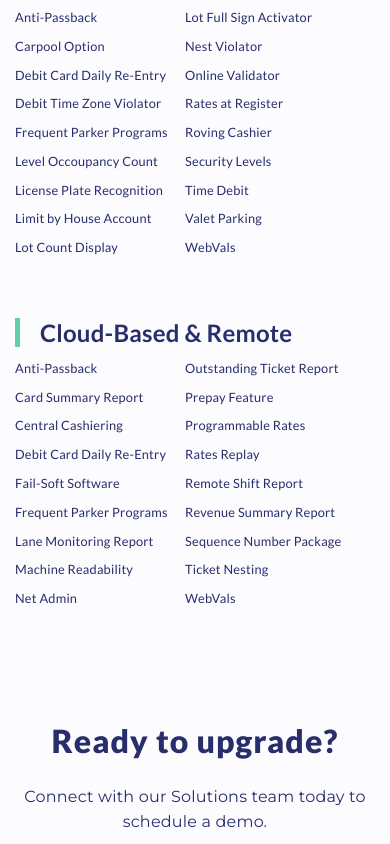
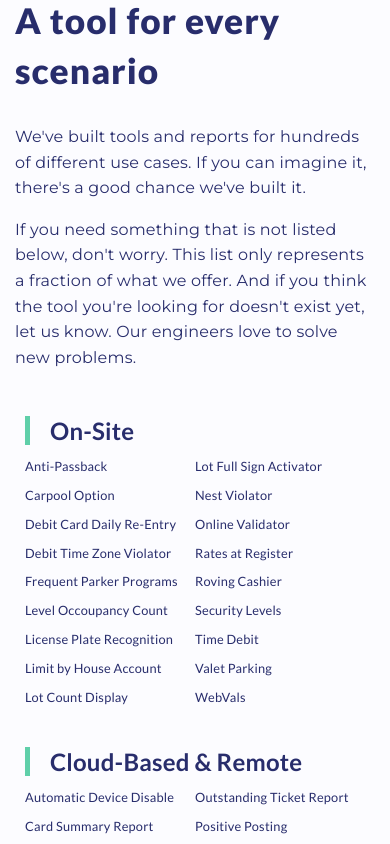
Before and after one commit to justinshane13/aether, a Next.js app: page /software in a window 390 px wide. Shown: the part 1120-1964 px from the top of the page. Built offline with nearby package versions, Linux system fonts and the light colour scheme.

Commit message:
reformat software page section2

```diff
--- a/pages/software.js
+++ b/pages/software.js
@@ -34,6 +34,9 @@ const Software = () => {
                         </div>
                     </div>
                     <div className={styles.softwareSection2}>
+                        <h2>A tool for every scenario</h2>
+                        <p>We've built tools and reports for hundreds of different use cases. If you can imagine it, there's a good chance we've built it.</p>
+                        <p>If you need something that is not listed below, don't worry. This list only represents a fraction of what we offer. And if you think the tool you're looking for doesn't exist yet, let us know. Our engineers love to solve new problems.</p>
                         <div className={styles.softwareSection2ListsContainer}>
                             <div className={styles.softwareSection2OnSite}>
                                 <h2>On-Site</h2>
@@ -66,18 +69,19 @@ const Software = () => {
                                 <h2>Cloud-Based & Remote</h2>
                                 <div>
                                     <div>
-                                        <p>Anti-Passback</p>
+                                        <p>Automatic Device Disable</p>
                                         <p>Card Summary Report</p>
                                         <p>Central Cashiering</p>
-                                        <p>Debit Card Daily Re-Entry</p>
+                                        <p>Credit Card Processing</p>
                                         <p>Fail-Soft Software</p>
-                                        <p>Frequent Parker Programs</p>
+                                        <p>Home Garage Satellite</p>
                                         <p>Lane Monitoring Report</p>
                                         <p>Machine Readability</p>
                                         <p>Net Admin</p>
                                     </div>
                                     <div>
                                         <p>Outstanding Ticket Report</p>
+                                        <p>Positive Posting</p>
                                         <p>Prepay Feature</p>
                                         <p>Programmable Rates</p>
                                         <p>Rates Replay</p>
@@ -85,7 +89,6 @@ const Software = () => {
                                         <p>Revenue Summary Report</p>
                                         <p>Sequence Number Package</p>
                                         <p>Ticket Nesting</p>
-                                        <p>WebVals</p>
                                     </div>
                                 </div>
                             </div>
--- a/styles/Software.module.css
+++ b/styles/Software.module.css
@@ -59,7 +59,23 @@
 
 .softwareSection2 {
     padding: 0px 50px;
-    display: flex;
+}
+
+.softwareSection2 > h2 {
+    font-weight: 900;
+    font-size: 2.2em;
+    line-height: 140%;
+    letter-spacing: 1px;
+    color: #282D6C;
+    max-width: 560px;
+}
+
+.softwareSection2 > p {
+    font-family: 'Montserrat';
+    font-weight: 400;
+    font-size: 1.1em;
+    line-height: 160%;
+    color: #282D6C;
 }
 
 .softwareSection2ListsContainer {
@@ -104,19 +120,43 @@
 
 @media (max-width: 1250px) {
     .softwareSection1 {
-        padding: 0px 0px;
+        padding: 0px;
     }
 
     .softwareSection1 > div > div > p {
         font-size: 1em;
     }
 
-    .softwareSection2ListsContainer {
-        flex-direction: column;
+    .softwareSection2 {
+        padding: 0px;
     }
 
-    .softwareSection2Cloud {
-        margin-top: 50px;
+    .softwareSection2 > p {
+        font-size: 1em;
+    }
+
+    .softwareSection2OnSite > h2 {
+        font-size: 1.5em;
+    }
+
+    .softwareSection2OnSite > div > div {
+        min-width: 200px;
+    }
+
+    .softwareSection2OnSite > div > div > p {
+        font-size: .9em;
+    }
+
+    .softwareSection2Cloud > h2 {
+        font-size: 1.5em;
+    }
+
+    .softwareSection2Cloud > div > div {
+        min-width: 200px;
+    }
+
+    .softwareSection2Cloud > div > div > p {
+        font-size: .9em;
     }
 }
 
@@ -154,6 +194,11 @@
 
     .softwareSection2ListsContainer {
         margin: 0;
+        flex-direction: column;
+    }
+
+    .softwareSection2OnSite {
+        margin: 30px auto 0px auto;
     }
 
     .softwareSection2OnSite > h2 {
@@ -168,6 +213,10 @@
         font-size: .8em;
     }
 
+    .softwareSection2Cloud {
+        margin: 30px auto 0px auto;
+    }
+
     .softwareSection2Cloud > h2 {
         font-size: 1.5em;
     }
```
